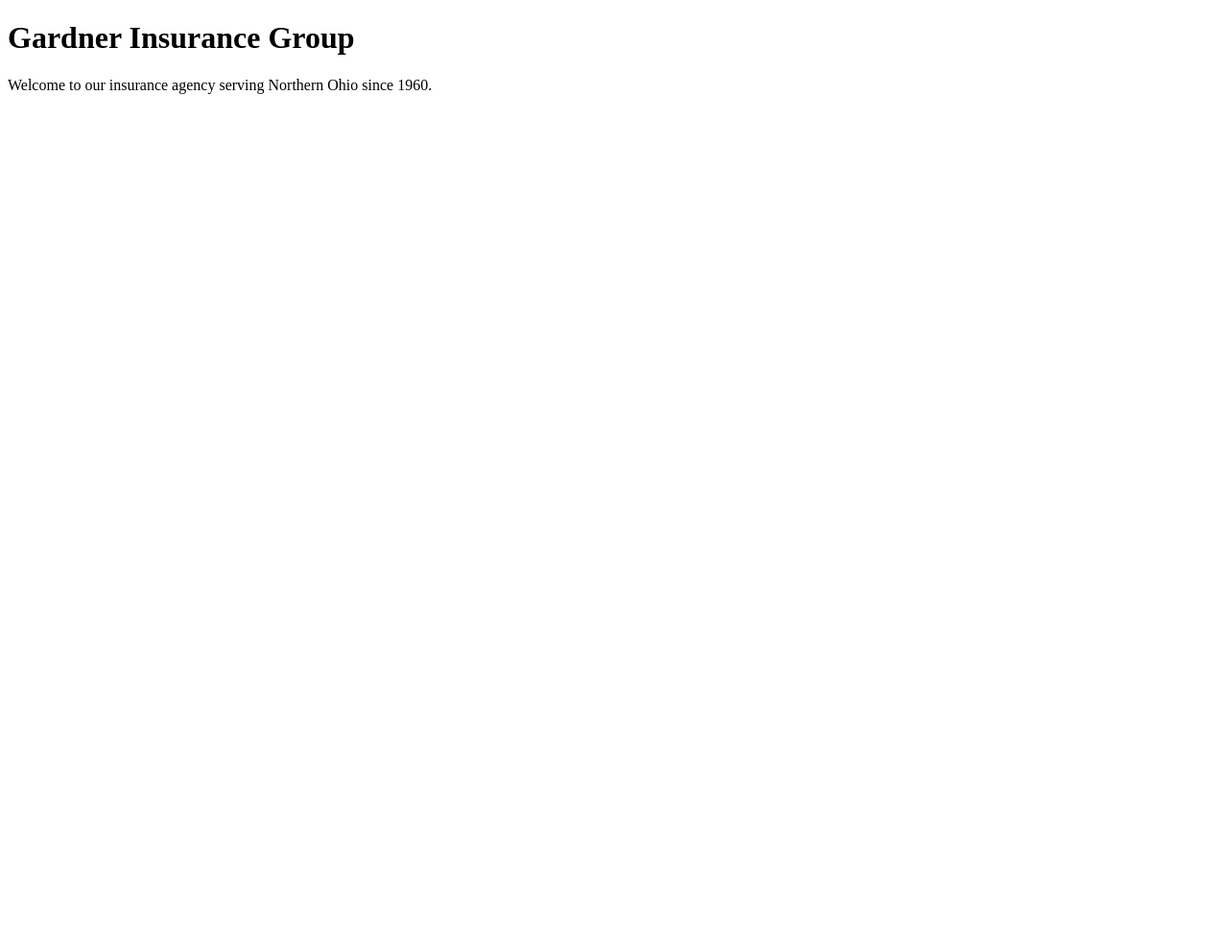
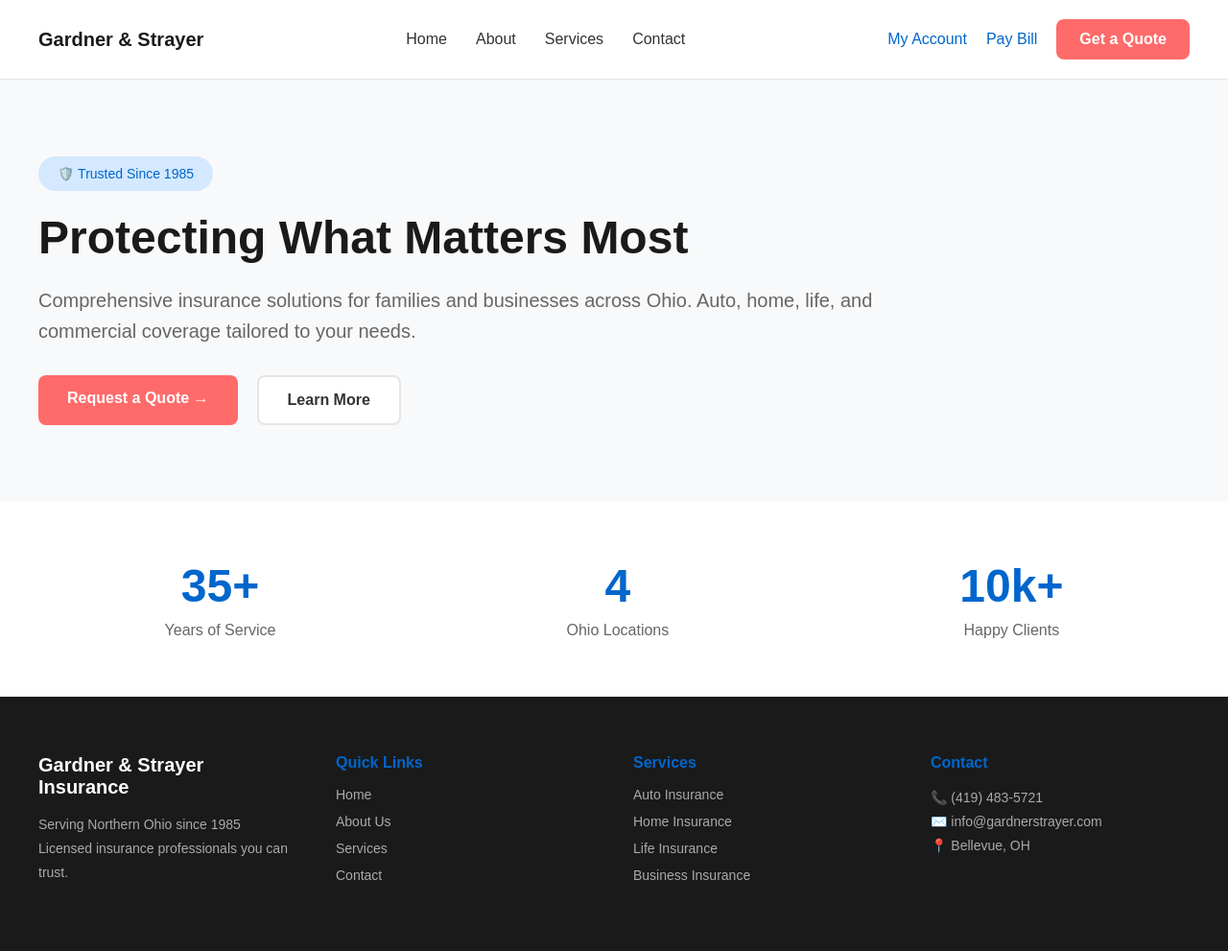
Before and after one commit to brenjgard/gardner-strayer, a plain HTML site: page index.html in a window 1280 px wide. Shown: the whole page at 96% size. Before the commit the page ends 800 px from the top, so only its background shows below. Drawn offline with Linux system fonts and the light colour scheme.

Commit message:
Add navigation, hero, stats, footer and analytics tracking

```diff
--- a/index.html
+++ b/index.html
@@ -1,12 +1,109 @@
 <!DOCTYPE html>
 <html lang="en">
 <head>
+    <!-- Google tag (gtag.js) -->
+    <script async src="https://www.googletagmanager.com/gtag/js?id=G-RSQ06ZGN42"></script>
+    <script>
+      window.dataLayer = window.dataLayer || [];
+      function gtag(){dataLayer.push(arguments);}
+      gtag('js', new Date());
+      gtag('config', 'G-RSQ06ZGN42');
+    </script>
+
+    <!-- Microsoft Clarity -->
+    <script type="text/javascript">
+        (function(c,l,a,r,i,t,y){
+            c[a]=c[a]||function(){(c[a].q=c[a].q||[]).push(arguments)};
+            t=l.createElement(r);t.async=1;t.src="https://www.clarity.ms/tag/"+i;
+            y=l.getElementsByTagName(r)[0];y.parentNode.insertBefore(t,y);
+        })(window, document, "clarity", "script", "tpss9fv7t6");
+    </script>
+
     <meta charset="UTF-8">
     <meta name="viewport" content="width=device-width, initial-scale=1.0">
     <title>Gardner Insurance Group</title>
+    <link rel="stylesheet" href="styles.css">
 </head>
 <body>
-    <h1>Gardner Insurance Group</h1>
-    <p>Welcome to our insurance agency serving Northern Ohio since 1960.</p>
+    <nav>
+    <div class="logo">
+        <div>
+            <div class="logo-name">Gardner & Strayer</div>
+        </div>
+    </div>
+
+    <ul class="nav-links">
+        <li><a href="#home">Home</a></li>
+        <li><a href="#about">About</a></li>
+        <li><a href="#services">Services</a></li>
+        <li><a href="#contact">Contact</a></li>
+    </ul>
+
+    <div class="nav-actions">
+        <a href="#account" class="account-link">My Account</a>
+        <a href="#payment" class="payment-link">Pay Bill</a>
+        <a href="#quote" class="quote-btn">Get a Quote</a>
+    </div>
+</nav>
+<section class="hero">
+    <div class="hero-content">
+        <div class="badge">🛡️ Trusted Since 1985</div>
+        <h1>Protecting What Matters Most</h1>
+        <p>Comprehensive insurance solutions for families and businesses across Ohio. Auto, home, life, and commercial coverage tailored to your needs.</p>
+        <div class="hero-buttons">
+            <a href="#quote" class="btn-primary">Request a Quote →</a>
+            <a href="#about" class="btn-secondary">Learn More</a>
+        </div>
+    </div>
+</section>
+<section class="stats">
+    <div class="stat-item">
+        <div class="stat-number">35+</div>
+        <div class="stat-label">Years of Service</div>
+    </div>
+    <div class="stat-item">
+        <div class="stat-number">4</div>
+        <div class="stat-label">Ohio Locations</div>
+    </div>
+    <div class="stat-item">
+        <div class="stat-number">10k+</div>
+        <div class="stat-label">Happy Clients</div>
+    </div>
+</section>
+<footer>
+    <div class="footer-content">
+        <div class="footer-section">
+            <h3>Gardner & Strayer Insurance</h3>
+            <p>Serving Northern Ohio since 1985</p>
+            <p>Licensed insurance professionals you can trust.</p>
+        </div>
+
+        <div class="footer-section">
+            <h4>Quick Links</h4>
+            <ul>
+                <li><a href="#home">Home</a></li>
+                <li><a href="#about">About Us</a></li>
+                <li><a href="#services">Services</a></li>
+                <li><a href="#contact">Contact</a></li>
+            </ul>
+        </div>
+
+        <div class="footer-section">
+            <h4>Services</h4>
+            <ul>
+                <li><a href="#auto">Auto Insurance</a></li>
+                <li><a href="#home">Home Insurance</a></li>
+                <li><a href="#life">Life Insurance</a></li>
+                <li><a href="#business">Business Insurance</a></li>
+            </ul>
+        </div>
+
+        <div class="footer-section">
+            <h4>Contact</h4>
+            <p>📞 (419) 483-5721</p>
+            <p>✉️ info@gardnerstrayer.com</p>
+            <p>📍 Bellevue, OH</p>
+        </div>
+    </div>
 </body>
 </html>
--- /dev/null
+++ b/styles.css
@@ -0,0 +1,226 @@
+/* Reset some defaults */
+* {
+    margin: 0;
+    padding: 0;
+    box-sizing: border-box;
+}
+
+body {
+    font-family: Arial, sans-serif;
+}
+
+/* Navigation styling */
+nav {
+    display: flex;
+    justify-content: space-between;
+    align-items: center;
+    padding: 20px 40px;
+    background-color: white;
+    border-bottom: 1px solid #e5e5e5;
+}
+
+.logo {
+    display: flex;
+    align-items: center;
+    gap: 10px;
+}
+
+.logo-name {
+    font-size: 20px;
+    font-weight: bold;
+    color: #1a1a1a;
+}
+
+.nav-links {
+    display: flex;
+    list-style: none;
+    gap: 30px;
+}
+
+.nav-links a {
+    text-decoration: none;
+    color: #333;
+    font-size: 16px;
+}
+
+.nav-links a:hover {
+    color: #0066cc;
+}
+
+.nav-actions {
+    display: flex;
+    align-items: center;
+    gap: 20px;
+}
+
+.account-link,
+.payment-link {
+    text-decoration: none;
+    color: #0066cc;
+    font-size: 16px;
+}
+
+.quote-btn {
+    background-color: #ff6b6b;
+    color: white;
+    padding: 12px 24px;
+    border-radius: 8px;
+    text-decoration: none;
+    font-weight: bold;
+}
+
+.quote-btn:hover {
+    background-color: #ff5252;
+}
+
+/* Hero Section */
+.hero {
+    background-color: #f8f9fa;
+    padding: 80px 40px;
+    text-align: left;
+}
+
+.hero-content {
+    max-width: 900px;
+}
+
+.badge {
+    display: inline-block;
+    background-color: #d4e9ff;
+    color: #0066cc;
+    padding: 10px 20px;
+    border-radius: 20px;
+    font-size: 14px;
+    margin-bottom: 20px;
+}
+
+.hero h1 {
+    font-size: 48px;
+    color: #1a1a1a;
+    margin-bottom: 20px;
+    line-height: 1.2;
+}
+
+.hero p {
+    font-size: 20px;
+    color: #666;
+    margin-bottom: 30px;
+    line-height: 1.6;
+}
+
+.hero-buttons {
+    display: flex;
+    gap: 20px;
+}
+
+.btn-primary {
+    background-color: #ff6b6b;
+    color: white;
+    padding: 15px 30px;
+    border-radius: 8px;
+    text-decoration: none;
+    font-weight: bold;
+    font-size: 16px;
+}
+
+.btn-primary:hover {
+    background-color: #ff5252;
+}
+
+.btn-secondary {
+    background-color: white;
+    color: #333;
+    padding: 15px 30px;
+    border-radius: 8px;
+    text-decoration: none;
+    font-weight: bold;
+    font-size: 16px;
+    border: 2px solid #e5e5e5;
+}
+
+.btn-secondary:hover {
+    border-color: #ccc;
+}
+/* Stats Section */
+.stats {
+    display: flex;
+    justify-content: space-around;
+    padding: 60px 40px;
+    background-color: white;
+    gap: 40px;
+}
+
+.stat-item {
+    text-align: center;
+}
+
+.stat-number {
+    font-size: 48px;
+    font-weight: bold;
+    color: #0066cc;
+    margin-bottom: 10px;
+}
+
+.stat-label {
+    font-size: 16px;
+    color: #666;
+}
+/* Footer */
+footer {
+    background-color: #1a1a1a;
+    color: white;
+    padding: 60px 40px 20px 40px;
+}
+
+.footer-content {
+    display: flex;
+    justify-content: space-between;
+    gap: 40px;
+    max-width: 1200px;
+    margin: 0 auto 40px auto;
+}
+
+.footer-section {
+    flex: 1;
+}
+
+.footer-section h3 {
+    font-size: 20px;
+    margin-bottom: 15px;
+}
+
+.footer-section h4 {
+    font-size: 16px;
+    margin-bottom: 15px;
+    color: #0066cc;
+}
+
+.footer-section p {
+    color: #aaa;
+    line-height: 1.8;
+    font-size: 14px;
+}
+
+.footer-section ul {
+    list-style: none;
+}
+
+.footer-section ul li {
+    margin-bottom: 10px;
+}
+
+.footer-section a {
+    color: #aaa;
+    text-decoration: none;
+    font-size: 14px;
+}
+
+.footer-section a:hover {
+    color: #0066cc;
+}
+
+.footer-bottom {
+    text-align: center;
+    padding-top: 20px;
+    border-top: 1px solid #333;
+    color: #666;
```
